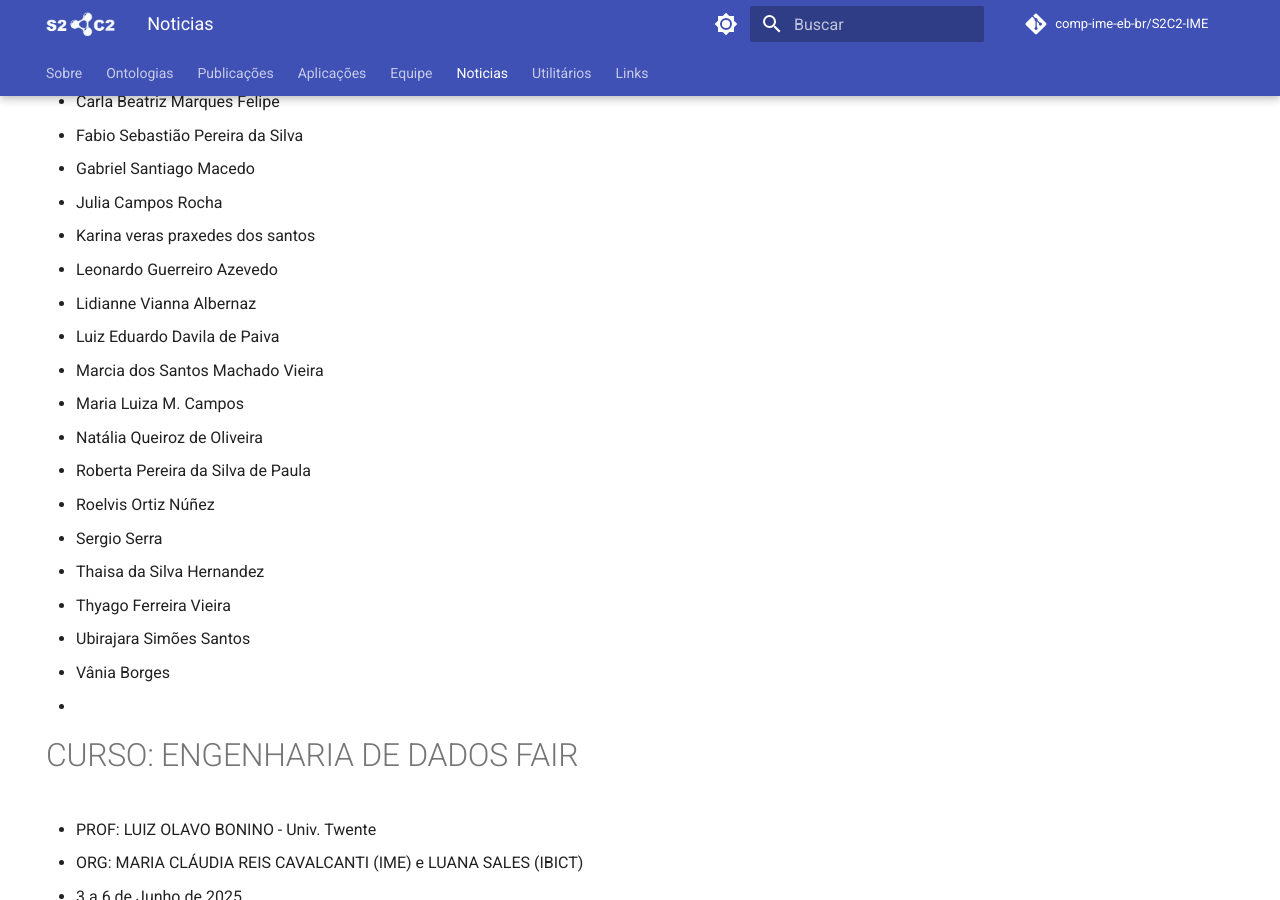
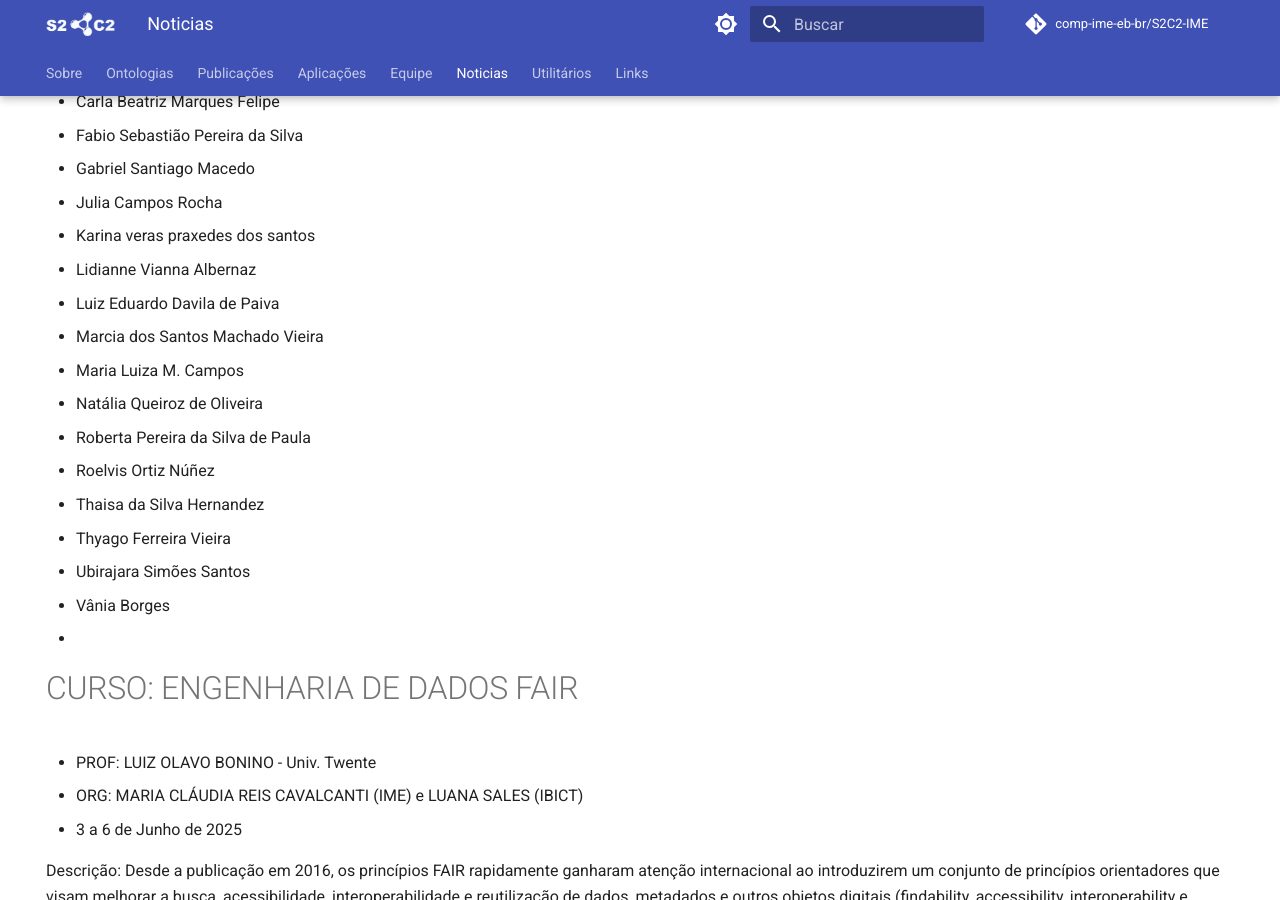
Before and after one commit to comp-ime-eb-br/S2C2-IME, an MkDocs documentation site: the page built from docs/noticia.md, in a window 1280 px wide and 900 px high, scrolled down 457 px. Built offline with MkDocs 1.6.1 and Material for MkDocs 9.7.7, drawn with Linux system fonts in a browser that asks for light colours; comment, search, counter and statistics services are not loaded.

Commit message:
Update noticia.md - desistencias

```diff
--- a/docs/noticia.md
+++ b/docs/noticia.md
@@ -20,7 +20,6 @@ Lista de Inscritos:
 - Gabriel Santiago Macedo
 - Julia Campos Rocha
 - Karina veras praxedes dos santos
-- Leonardo Guerreiro Azevedo
 - Lidianne Vianna Albernaz
 - Luiz Eduardo Davila de Paiva
 - Marcia dos Santos Machado Vieira
@@ -28,7 +27,6 @@ Lista de Inscritos:
 - Natália Queiroz de Oliveira
 - Roberta Pereira da Silva de Paula
 - Roelvis Ortiz Núñez
-- Sergio Serra
 - Thaisa da Silva Hernandez
 - Thyago Ferreira Vieira
 - Ubirajara Simões Santos
```
